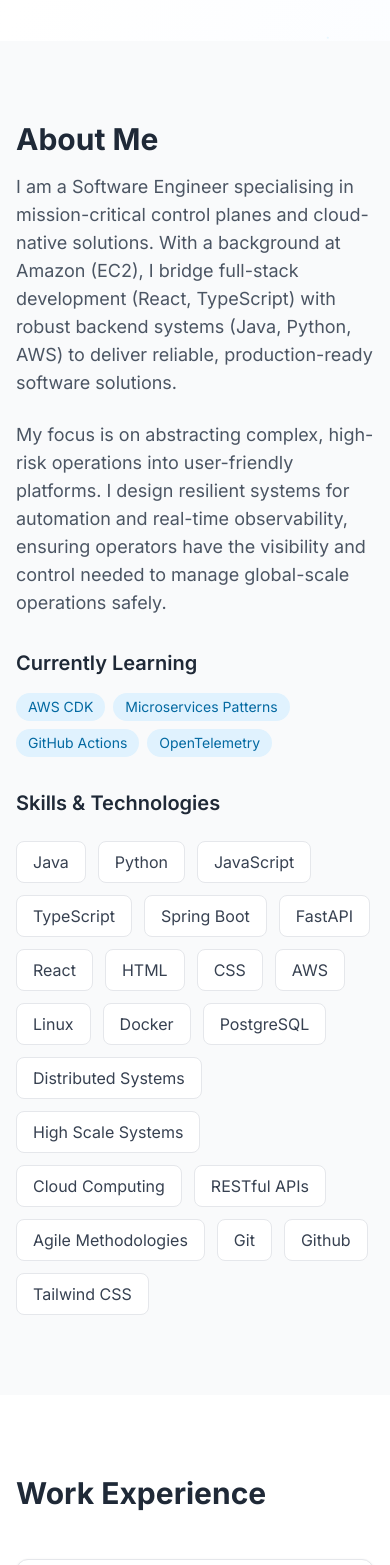
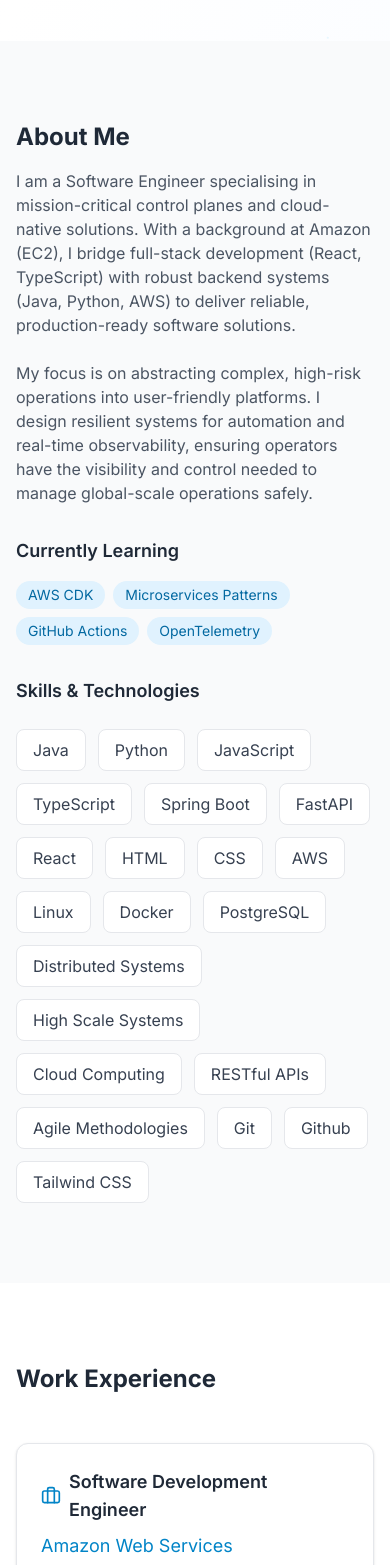
Before and after one commit to iamvusumzi/react-portfolio, a React (Vite) app: page / in a window 390 px wide. Shown: the part 803-2368 px from the top of the page. Built offline with nearby package versions, Linux system fonts and the light colour scheme.

Commit message:
Update typography styles for consistency across sections

```diff
--- a/src/sections/About.tsx
+++ b/src/sections/About.tsx
@@ -11,13 +11,13 @@ const About = () => {
           viewport={{ once: true }}
           transition={{ duration: 0.5 }}
         >
-          <h2 className="text-3xl md:text-4xl font-bold mb-4 text-gray-800 dark:text-gray-200">
+          <h2 className="text-2xl md:text-4xl font-bold mb-4 text-gray-800 dark:text-gray-200">
             About Me
           </h2>
 
           <div className="grid md:grid-cols-2 gap-8">
             <div>
-              <p className="text-lg text-gray-600 dark:text-gray-300 mb-6">
+              <p className="text-base md:text-lg text-gray-600 dark:text-gray-300 mb-6">
                 I am a Software Engineer specialising in mission-critical
                 control planes and cloud-native solutions. With a background at
                 Amazon (EC2), I bridge full-stack development (React,
@@ -25,7 +25,7 @@ const About = () => {
                 deliver reliable, production-ready software solutions.
               </p>
 
-              <p className="text-lg text-gray-600 dark:text-gray-300 mb-6">
+              <p className="text-base md:text-lg text-gray-600 dark:text-gray-300 mb-6">
                 My focus is on abstracting complex, high-risk operations into
                 user-friendly platforms. I design resilient systems for
                 automation and real-time observability, ensuring operators have
@@ -34,7 +34,7 @@ const About = () => {
               </p>
 
               <div className="mt-8">
-                <h3 className="text-xl font-semibold mb-4 text-gray-800 dark:text-gray-200">
+                <h3 className="text-lg md:text-xl font-semibold mb-4 text-gray-800 dark:text-gray-200">
                   Currently Learning
                 </h3>
                 <div className="flex flex-wrap gap-2">
@@ -56,7 +56,7 @@ const About = () => {
             </div>
 
             <div>
-              <h3 className="text-xl font-semibold mb-6 text-gray-800 dark:text-gray-200">
+              <h3 className="text-lg md:text-xl font-semibold mb-6 text-gray-800 dark:text-gray-200">
                 Skills & Technologies
               </h3>
               <div className="flex flex-wrap gap-3">
--- a/src/sections/Contact.tsx
+++ b/src/sections/Contact.tsx
@@ -63,10 +63,10 @@ const Contact = () => {
           className="max-w-3xl mx-auto"
         >
           <div className="text-center mb-12">
-            <h2 className="text-3xl md:text-4xl font-bold mb-4 text-gray-800 dark:text-gray-200">
+            <h2 className="text-2xl md:text-4xl font-bold mb-4 text-gray-800 dark:text-gray-200">
               Get In Touch
             </h2>
-            <p className="text-lg text-gray-600 dark:text-gray-400">
+            <p className="text-base md:text-lg text-gray-600 dark:text-gray-400">
               Have a project in mind or just want to chat? Feel free to reach
               out!
             </p>
@@ -80,7 +80,7 @@ const Contact = () => {
                     <Mail className="text-primary-600" size={24} />
                   </div>
                   <div>
-                    <h3 className="text-lg font-semibold text-gray-800 dark:text-gray-200">
+                    <h3 className="text-base md:text-lg font-semibold text-gray-800 dark:text-gray-200">
                       Email
                     </h3>
                     <a
--- a/src/sections/Education.tsx
+++ b/src/sections/Education.tsx
@@ -12,7 +12,7 @@ const Education = () => {
           viewport={{ once: true }}
           transition={{ duration: 0.5 }}
         >
-          <h2 className="text-3xl md:text-4xl font-bold mb-12 text-gray-800 dark:text-gray-200">
+          <h2 className="text-2xl md:text-4xl font-bold mb-12 text-gray-800 dark:text-gray-200">
             Education
           </h2>
 
@@ -32,7 +32,7 @@ const Education = () => {
                   </div>
 
                   <div>
-                    <h3 className="text-xl font-semibold text-gray-800 dark:text-gray-200 mb-1">
+                    <h3 className="text-lg md:text-xl font-semibold text-gray-800 dark:text-gray-200 mb-1">
                       {edu.institution}
                     </h3>
                     <p className="text-primary-600 dark:text-primary-400 mb-2">
--- a/src/sections/Experience.tsx
+++ b/src/sections/Experience.tsx
@@ -12,7 +12,7 @@ const Experience = () => {
           viewport={{ once: true }}
           transition={{ duration: 0.5 }}
         >
-          <h2 className="text-3xl md:text-4xl font-bold mb-12 text-gray-800 dark:text-gray-200">
+          <h2 className="text-2xl md:text-4xl font-bold mb-12 text-gray-800 dark:text-gray-200">
             Work Experience
           </h2>
 
@@ -30,7 +30,7 @@ const Experience = () => {
                   <div>
                     <div className="flex items-center gap-2 mb-2">
                       <Briefcase className="text-primary-600" size={20} />
-                      <h3 className="text-xl font-semibold text-gray-800 dark:text-gray-200">
+                      <h3 className="text-lg md:text-xl font-semibold text-gray-800 dark:text-gray-200">
                         {exp.role}
                       </h3>
                     </div>
--- a/src/sections/Projects.tsx
+++ b/src/sections/Projects.tsx
@@ -13,7 +13,7 @@ const Projects = () => {
           transition={{ duration: 0.5 }}
         >
           <div className="flex flex-col md:flex-row justify-between items-start md:items-center mb-12">
-            <h2 className="text-3xl md:text-4xl font-bold text-gray-800 dark:text-gray-200">
+            <h2 className="text-2xl md:text-4xl font-bold text-gray-800 dark:text-gray-200">
               Featured Projects
             </h2>
             <p className="text-gray-600 dark:text-gray-400 mt-2 md:mt-0">
@@ -50,7 +50,7 @@ const Projects = () => {
                     {project.title}
                   </h3>
 
-                  <p className="text-gray-600 dark:text-gray-300 mb-4">
+                  <p className="text-basetext-gray-600 dark:text-gray-300 mb-4">
                     {project.description}
                   </p>
 
```
